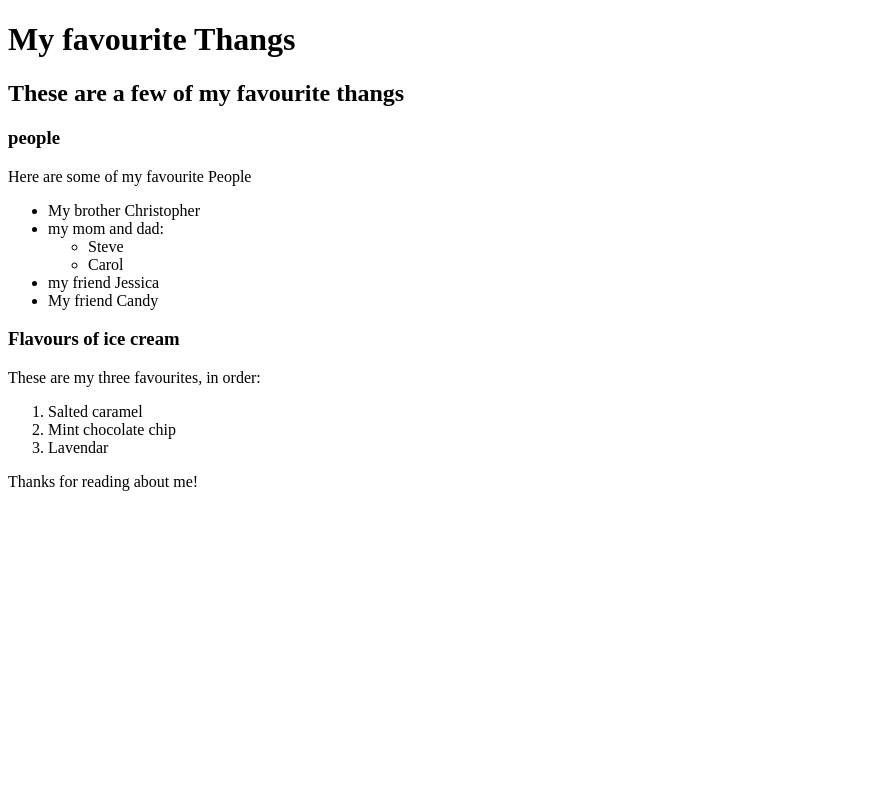
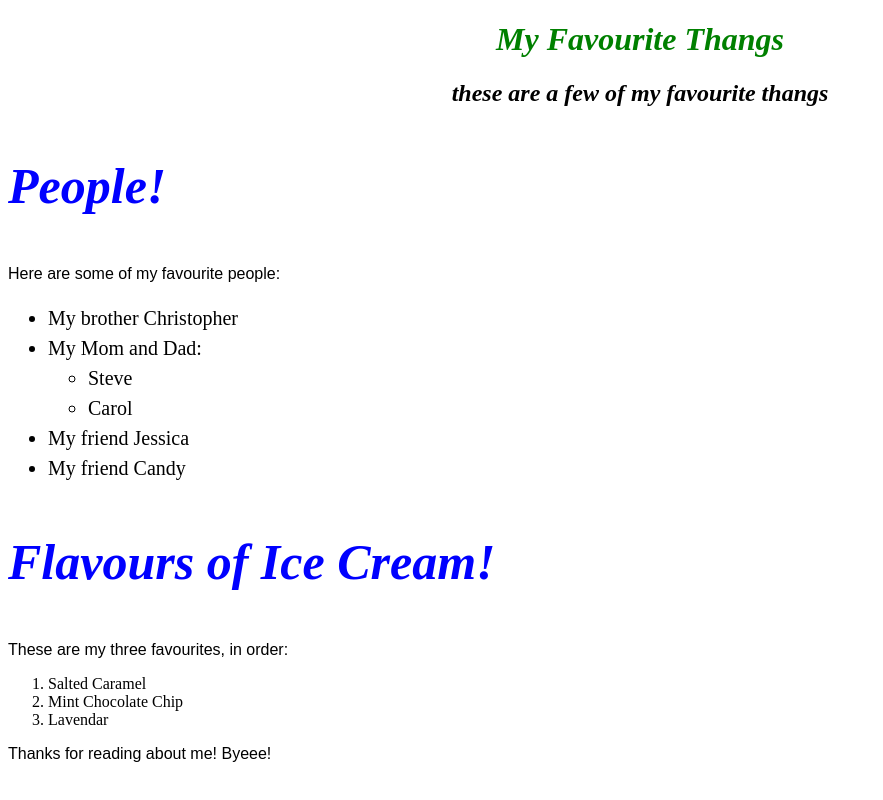
Before and after one commit to lewdavidson/mfw, a plain HTML site: page favourite-things.html in a window 1280 px wide. Shown: the whole page, without its empty margins (0-883 px from the left). Drawn offline with Linux system fonts and the light colour scheme.

Commit message:
added css to my site

```diff
--- /dev/null
+++ b/css/style.css
@@ -0,0 +1,25 @@
+h1 {
+  color: green;
+  font-style: oblique;
+  text-align: center;
+}
+
+h2 {
+  font-style: italic;
+  text-align: center;
+}
+
+h3 {
+  font-style: italic;
+  font-size: 50px;
+  color: blue;
+}
+
+p {
+  font-family: sans-serif;
+}
+
+ul {
+  font-size: 20px;
+  line-height: 30px;
+}
--- a/favourite-things.html
+++ b/favourite-things.html
@@ -1,34 +1,35 @@
 <!DOCTYPE html>
 <html>
   <head>
+    <link href="css/style.css" rel="stylesheet" type="text/css">
     <title>OUR favourite thangs</title>
   </head>
   <body>
-    <h1>My favourite Thangs</h1>
-    <h2>These are a few of my favourite thangs</h2>
+    <h1>My Favourite Thangs</h1>
+    <h2>these are a few of my favourite thangs</h2>
 
-    <h3>people</h3>
-    <p>Here are some of my favourite People</p>
+    <h3>People!</h3>
+    <p>Here are some of my favourite people:</p>
     <ul>
       <li>My brother Christopher</li>
-      <li>my mom and dad:
+      <li>My Mom and Dad:
         <ul>
           <li>Steve</li>
           <li>Carol</li>
         </ul>
       </li>
-      <li>my friend Jessica</li>
+      <li>My friend Jessica</li>
       <li>My friend Candy</li>
     </ul>
 
-    <h3>Flavours of ice cream</h3>
+    <h3>Flavours of Ice Cream!</h3>
     <p>These are my three favourites, in order:</p>
     <ol>
-      <li>Salted caramel</li>
-      <li>Mint chocolate chip</li>
+      <li>Salted Caramel</li>
+      <li>Mint Chocolate Chip</li>
       <li>Lavendar</li>
     </ol>
 
-    <p>Thanks for reading about me!</p>
+    <p>Thanks for reading about me! Byeee!</p>
   </body>
 </html>
```
Also changed, not shown: 1 other file.
